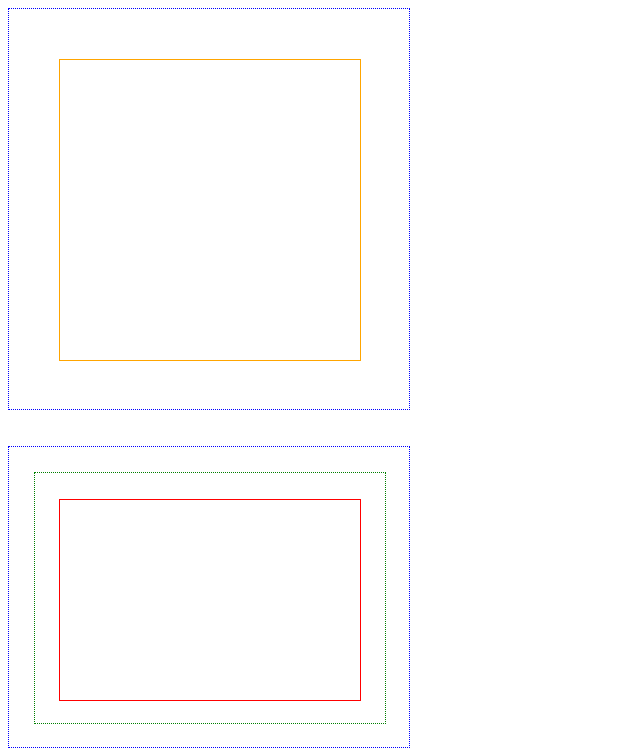
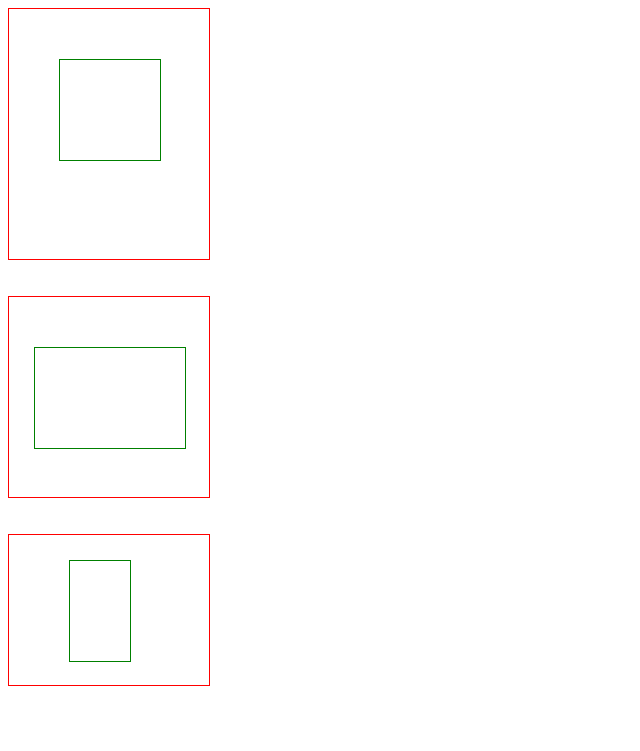
Before and after one commit to BusterKeatonjr/CssBase, a plain HTML site: page index.html in a window 1280 px wide. Shown: the whole page, without its empty margins (0-640 px from the left). Drawn offline with Linux system fonts and the light colour scheme.

Commit message:
Отступы margin для разных сторон

```diff
--- a/index.html
+++ b/index.html
@@ -15,7 +15,13 @@
     <br>
     <div id="parent1">
         <div id="child1"></div>
-            <div id="child2"></div>
+
+    </div>
+    <br>
+    <br>
+    <div id="parent2">
+        <div id="child2"></div>
+
     </div>
 </body>
 </html>
--- a/style.css
+++ b/style.css
@@ -1,33 +1,40 @@
 #parent {
-	width: 400px;
-	height: 400px;
-	border: 1px dotted blue;
+	width: 200px;
+	height: 250px;
+	border: 1px solid red;
 }
 
 #child {
-	height: 300px;
-	width: 300px;
-	border: 1px solid orange;
+	height: 100px;
+	width: 100px;
+	border: 1px solid green;
 	margin: 50px;
 }
 
 #parent1 {
-	width: 400px;
-	height: 300px;
-	border: 1px dotted blue;
+	width: 200px;
+	height: 200px;
+	border: 1px solid red;
 }
 
 #child1 {
-	height: 250px;
-	width: 350px;
-	border: 1px dotted green;
+	height: 100px;
+	width: 150px;
+	border: 1px solid green;
 	margin: 25px;
+	margin-top:  50px;
+}
+
+#parent2 {
+	width: 200px;
+	height: 150px;
+	border: 1px solid red;
 }
 
 #child2 {
-	height: 200px;
-	width: 300px;
-	border: 1px solid red;
-	margin: 50px;
-	transform: translate(0, -275px)
+	height: 100px;
+	width: 60px;
+	border: 1px solid green;
+	margin: 25px;
+	margin-left:  60px;
 }
```
